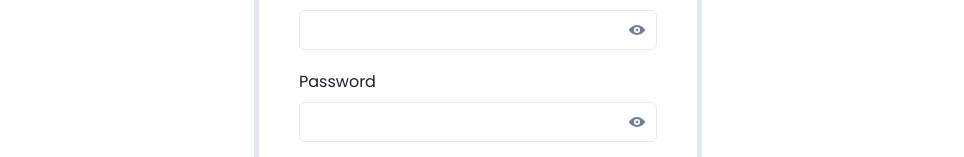
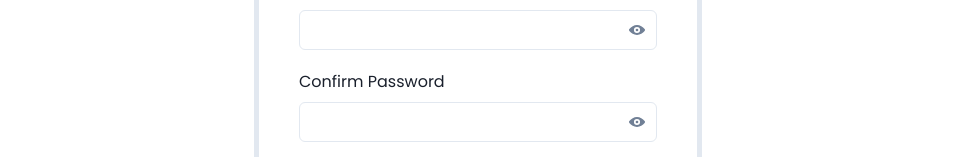
Before and after one commit to MannyGozzi/BookBorrow, a React (Create React App) app in the folder frontend/: page /signup in a window 1280 px wide. Shown: the part 795-952 px from the top of the page, without its empty margins (162-1126 px from the left). Built offline with nearby package versions, Linux system fonts and the light colour scheme.

Commit message:
Add confirm password text

```diff
--- a/frontend/src/components/PasswordField.tsx
+++ b/frontend/src/components/PasswordField.tsx
@@ -12,7 +12,11 @@ import {
   import { forwardRef, useRef } from 'react'
   import { ViewIcon, ViewOffIcon } from '@chakra-ui/icons'
 
-  export const PasswordField = forwardRef<HTMLInputElement, InputProps>((props, ref) => {
+  interface props extends InputProps {
+    isConfirm?: boolean;
+  }
+
+  export const PasswordField = forwardRef<HTMLInputElement, props>((props, ref) => {
     const { isOpen, onToggle } = useDisclosure()
     const inputRef = useRef<HTMLInputElement>(null)
 
@@ -26,7 +30,7 @@ import {
 
     return (
       <FormControl>
-        <FormLabel htmlFor="password">Password</FormLabel>
+        <FormLabel htmlFor="password">{props.isConfirm ? "Confirm Password" : "Password"}</FormLabel>
         <InputGroup>
           <InputRightElement>
             <IconButton
--- a/frontend/src/components/Signup.tsx
+++ b/frontend/src/components/Signup.tsx
@@ -133,7 +133,7 @@ export const Signup = () => {
                   }} />
               </FormControl>
               <FormControl>
-                <PasswordField onChange={
+                <PasswordField isConfirm={true} onChange={
                   (e: React.FormEvent<HTMLInputElement>) => {
                     setConfPassword(e.currentTarget.value)
                   }} />
```
